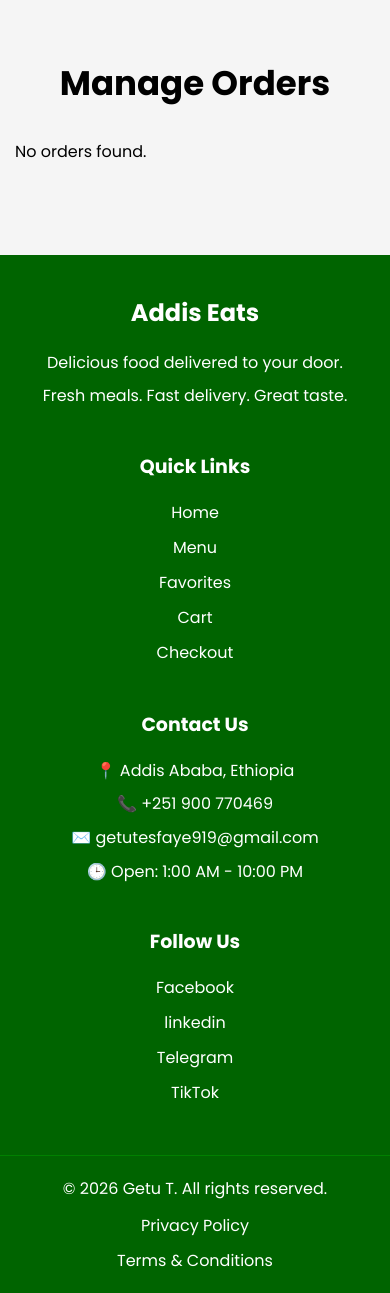
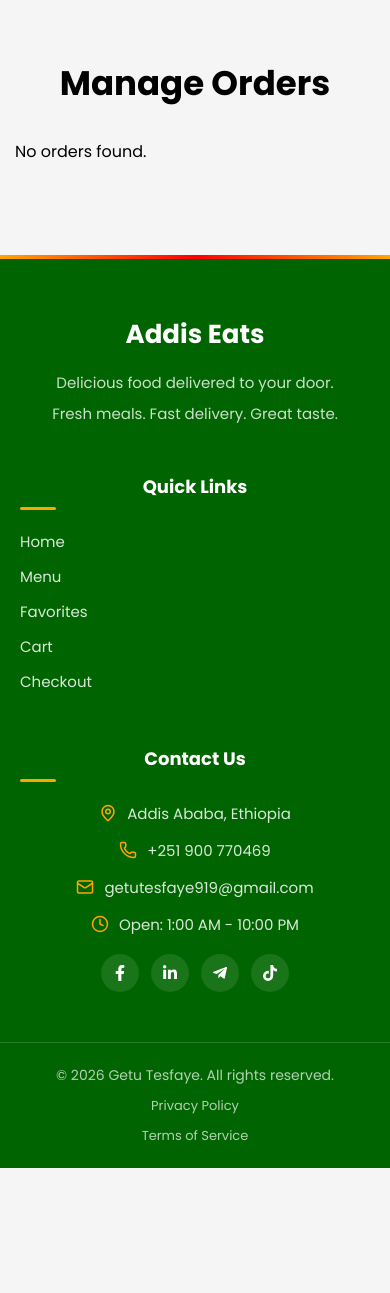
Before and after one commit to Getu-Tesfaye/Getu, a React (Vite) app in the folder Addis-eats-react/: page /admin/orders in a window 390 px wide. After the commit the page ends 1168 px from the top, so only its background shows below. Built offline with nearby package versions, Linux system fonts and the light colour scheme.

Commit message:
addis-eats-react

```diff
--- a/Addis-eats-react/src/Footer.jsx
+++ b/Addis-eats-react/src/Footer.jsx
@@ -1,24 +1,20 @@
+import React from "react";
 import { Link } from "react-router-dom";
+import { MapPin, Phone, Mail, Clock } from "lucide-react";
+import { FaFacebookF, FaLinkedinIn, FaTelegramPlane, FaTiktok } from "react-icons/fa";
 
 function Footer() {
   return (
     <footer className="footer">
-
       <div className="footer-container">
-
         <div className="footer-section">
           <h2>Addis Eats</h2>
-                    <p>
-                        Delicious food delivered to your door.
-                    </p>
-                    <p>
-                        Fresh meals. Fast delivery. Great taste.
-                    </p>
+          <p>Delicious food delivered to your door.</p>
+          <p>Fresh meals. Fast delivery. Great taste.</p>
         </div>
 
         <div className="footer-section">
           <h3>Quick Links</h3>
-
           <Link to="/">Home</Link>
           <Link to="/menu">Menu</Link>
           <Link to="/favorites">Favorites</Link>
@@ -28,33 +24,39 @@ function Footer() {
 
         <div className="footer-section">
           <h3>Contact Us</h3>
-
-                    <p>📍 Addis Ababa, Ethiopia</p>
-                    <p>📞 +251 900 770469</p>
-                    <p>✉️ getutesfaye919@gmail.com</p>
-                    <p>🕒 Open: 1:00 AM - 10:00 PM</p>
+          <div className="footer-contact-item">
+            <MapPin size={18} />
+            <span>Addis Ababa, Ethiopia</span>
+          </div>
+          <div className="footer-contact-item">
+            <Phone size={18} />
+            <span>+251 900 770469</span>
+          </div>
+          <div className="footer-contact-item">
+            <Mail size={18} />
+            <span>getutesfaye919@gmail.com</span>
+          </div>
+          <div className="footer-contact-item">
+            <Clock size={18} />
+            <span>Open: 1:00 AM - 10:00 PM</span>
           </div>
 
-                <div className="footer-section">
-                    <h3>Follow Us</h3>
-
-                    <a href="#" target="_blank">Facebook</a>
-                    <a href="#" target="_blank">linkedin</a>
-                    <a href="#" target="_blank">Telegram</a>
-                    <a href="#" target="_blank">TikTok</a>
+          <div className="footer-socials">
+            <a href="#" aria-label="Facebook"><FaFacebookF size={16} /></a>
+            <a href="#" aria-label="LinkedIn"><FaLinkedinIn size={16} /></a>
+            <a href="#" aria-label="Telegram"><FaTelegramPlane size={16} /></a>
+            <a href="#" aria-label="TikTok"><FaTiktok size={16} /></a>
           </div>
-
+        </div>
       </div>
 
       <div className="footer-bottom">
-                <p>© 2026 Getu T. All rights reserved.</p>
-
+        <p>&copy; {new Date().getFullYear()} Getu Tesfaye. All rights reserved.</p>
         <div className="footer-bottom-links">
-                    <Link to="/privacy">Privacy Policy</Link>
-                    <Link to="/terms">Terms & Conditions</Link>
+          <a href="#">Privacy Policy</a>
+          <a href="#">Terms of Service</a>
         </div>
       </div>
-
     </footer>
   );
 }
--- a/Addis-eats-react/src/Menu.jsx
+++ b/Addis-eats-react/src/Menu.jsx
@@ -83,7 +83,9 @@ function Menu({ cart, setCart, favorites, setFavorites }) {
               />
             </button>
             <img src={dish.image} alt={dish.name} className="dish-image" />
-            <h3>{dish.name}</h3>
+            <h3>
+  {dish.name} <span className="amharic-text dish-amharic">| {dish.nameAmharic}</span>
+</h3>
             <p>{dish.description}</p>
             <p className="dish-price">{dish.price} ETB</p>
             <button
--- a/Addis-eats-react/src/index.css
+++ b/Addis-eats-react/src/index.css
@@ -1,3 +1,4 @@
+@import url('https://fonts.googleapis.com/css2?family=Noto+Sans+Ethiopic:wght@400;600;700&display=swap');
 @import url('https://fonts.googleapis.com/css2?family=Poppins:wght@400;500;600;700&display=swap');
 @import url('https://fonts.googleapis.com/css2?family=Dancing+Script:wght@600&display=swap');
 
@@ -443,19 +444,54 @@ main h1 {
 /* =========================
    DISH CARD (compact size)
    ========================= */
-
 .dish-grid {
-    grid-template-columns: repeat(4, 1fr);
-    gap: 18px;
+    display: grid;
+    grid-template-columns: repeat(3, 1fr);
+    gap: 24px;
+    margin-top: 30px;
 }
 
 .dish-card {
-    padding: 12px;
+    position: relative;
+    display: flex;
+    flex-direction: column;
+    background: white;
+    border-radius: 15px;
+    padding: 15px;
+    border: 1px solid #ddd;
+    overflow: hidden;
+    box-shadow: 0 3px 10px lightgray;
+    transition: 0.3s;
+    height: 100%;
+}
+
+.dish-card:hover {
+    box-shadow: 0 10px 25px gray;
+    transform: translateY(-6px);
+}
+
+.dish-image {
+    width: 100%;
+    height: 220px;
+    object-fit: cover;
     border-radius: 12px;
-}
-
-.dish-image {
-    height: 150px;
+    background: whitesmoke;
+}
+
+@media (max-width: 900px) {
+    .dish-grid {
+        grid-template-columns: repeat(2, 1fr);
+    }
+}
+
+@media (max-width: 600px) {
+    .dish-grid {
+        grid-template-columns: 1fr;
+    }
+
+    .dish-image {
+        height: 200px;
+    }
 }
 
 .dish-card h3 {
@@ -487,23 +523,6 @@ main h1 {
     font-size: 16px;
 }
 
-@media (max-width: 1024px) {
-    .dish-grid {
-        grid-template-columns: repeat(3, 1fr);
-    }
-}
-
-@media (max-width: 700px) {
-    .dish-grid {
-        grid-template-columns: repeat(2, 1fr);
-    }
-}
-
-@media (max-width: 480px) {
-    .dish-grid {
-        grid-template-columns: 1fr;
-    }
-}
 
 .dish-card:hover {
     transform: translateY(-6px);
@@ -519,7 +538,16 @@ main h1 {
 }
 
 .dish-card h3 {
-    font-weight: 700;
+    display: flex;
+    align-items: baseline;
+    flex-wrap: wrap;
+    gap: 4px;
+}
+
+.dish-amharic {
+    font-size: 13px;
+    font-weight: 400;
+    color: #888;
 }
 
 .dish-card p {
@@ -1241,75 +1269,6 @@ main h1 {
 
 
 /* =========================
-   FOOTER
-   ========================= */
-
-.footer {
-    margin-top: 60px;
-    padding-top: 40px;
-    background: darkgreen;
-    color: white;
-}
-
-.footer-container {
-    max-width: 1200px;
-    margin: 0 auto;
-    padding: 0 20px 40px;
-    display: grid;
-    grid-template-columns: repeat(3, 1fr);
-    gap: 35px;
-}
-
-.footer-section h2,
-.footer-section h3 {
-    margin-top: 0;
-}
-
-.footer-section h2 {
-    font-size: 24px;
-}
-
-.footer-section h3 {
-    font-size: 19px;
-}
-
-.footer-section p {
-    margin: 8px 0;
-    line-height: 1.6;
-}
-
-.footer-section a {
-    display: block;
-    margin: 10px 0;
-    color: white;
-}
-
-.footer-section a:hover {
-    color: orange;
-}
-
-.footer-bottom {
-    border-top: 1px solid green;
-    padding: 20px;
-    text-align: center;
-}
-
-.footer-bottom p {
-    margin: 0 0 12px;
-}
-
-.footer-bottom-links {
-    display: flex;
-    justify-content: center;
-    gap: 25px;
-}
-
-.footer-bottom-links a:hover {
-    color: orange;
-}
-
-
-/* =========================
    TABLET
    ========================= */
 
@@ -1693,3 +1652,176 @@ input[type="search"]:focus {
     background: whitesmoke;
     color: darkred;
 }
+/* =========================
+   FOOTER
+   ========================= */
+
+.footer {
+    position: relative;
+    margin-top: 60px;
+    padding-top: 60px;
+    background: darkgreen;
+    color: white;
+}
+
+.footer::before {
+    content: "";
+    position: absolute;
+    top: 0;
+    left: 0;
+    width: 100%;
+    height: 4px;
+    background: linear-gradient(90deg, orange, red, orange);
+}
+
+.footer-container {
+    max-width: 1200px;
+    margin: 0 auto;
+    padding: 0 20px 50px;
+    display: grid;
+    grid-template-columns: 1.3fr 1fr 1.2fr;
+    gap: 50px;
+}
+
+.footer-section h2 {
+    font-size: 26px;
+    font-weight: 800;
+    margin: 0 0 16px;
+}
+
+.footer-section h3 {
+    font-size: 18px;
+    font-weight: 700;
+    margin: 0 0 20px;
+    position: relative;
+    padding-bottom: 10px;
+}
+
+.footer-section h3::after {
+    content: "";
+    position: absolute;
+    left: 0;
+    bottom: 0;
+    width: 36px;
+    height: 3px;
+    background: orange;
+    border-radius: 2px;
+}
+
+.footer-section p {
+    margin: 6px 0;
+    line-height: 1.7;
+    color: rgba(255, 255, 255, 0.8);
+    font-size: 15px;
+}
+
+.footer-section a {
+    display: flex;
+    align-items: center;
+    gap: 8px;
+    margin: 12px 0;
+    color: rgba(255, 255, 255, 0.85);
+    font-size: 15px;
+    transition: 0.25s ease;
+    width: fit-content;
+}
+
+.footer-section a:hover {
+    color: orange;
+    transform: translateX(4px);
+}
+
+.footer-contact-item {
+    display: flex;
+    align-items: center;
+    gap: 10px;
+    margin: 14px 0;
+    font-size: 15px;
+    color: rgba(255, 255, 255, 0.85);
+}
+
+.footer-contact-item svg {
+    color: orange;
+    flex-shrink: 0;
+}
+
+.footer-socials {
+    display: flex;
+    gap: 12px;
+    margin-top: 18px;
+}
+
+.footer-socials a {
+    width: 38px;
+    height: 38px;
+    border-radius: 50%;
+    background: rgba(255, 255, 255, 0.1);
+    display: flex;
+    align-items: center;
+    justify-content: center;
+    color: white;
+    margin: 0;
+    transition: 0.25s ease;
+}
+
+.footer-socials a:hover {
+    background: orange;
+    color: white;
+    transform: translateY(-3px);
+}
+
+.footer-bottom {
+    border-top: 1px solid rgba(255, 255, 255, 0.15);
+    padding: 22px 20px;
+    text-align: center;
+}
+
+.footer-bottom p {
+    margin: 0 0 10px;
+    color: rgba(255, 255, 255, 0.7);
+    font-size: 14px;
+}
+
+.footer-bottom-links {
+    display: flex;
+    justify-content: center;
+    gap: 25px;
+}
+
+.footer-bottom-links a {
+    color: rgba(255, 255, 255, 0.7);
+    font-size: 13px;
+    transition: 0.25s ease;
+}
+
+.footer-bottom-links a:hover {
+    color: orange;
+}
+
+@media (max-width: 900px) {
+    .footer-container {
+        grid-template-columns: 1fr 1fr;
+        gap: 40px;
+    }
+}
+
+@media (max-width: 600px) {
+    .footer-container {
+        grid-template-columns: 1fr;
+        text-align: center;
+    }
+
+    .footer-section a,
+    .footer-contact-item {
+        justify-content: center;
+    }
+
+    .footer-socials {
+        justify-content: center;
+    }
+
+    .footer-bottom-links {
+        flex-direction: column;
+        gap: 10px;
+    }
+}
```
Also changed, not shown: Addis-eats-react/public/menu-data.json (+18 -2 lines). Lines whose indentation alone changed are shown as unchanged.
